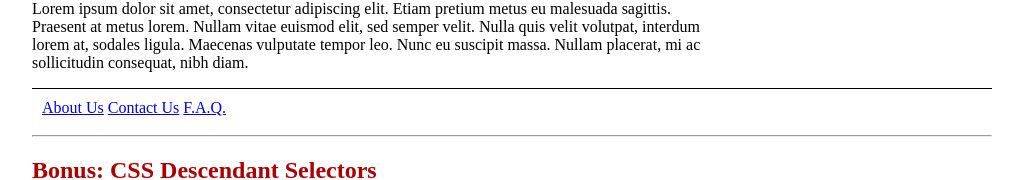
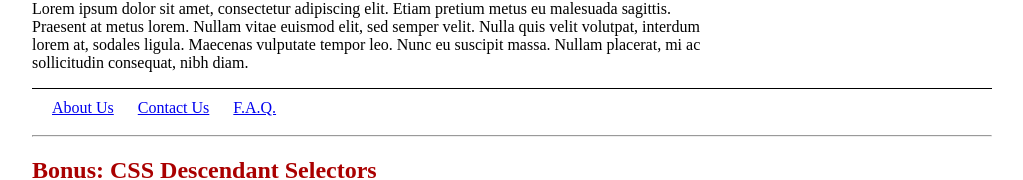
Before and after one commit to Paul-herrera/FrontEnd-Dev, a plain HTML site: page Assignment1/Assignment1/index.html in a window 1280 px wide. Shown: the part 758-938 px from the top of the page, without its empty margins (128-1151 px from the left). Drawn offline with Linux system fonts and the light colour scheme.

Commit message:
finished assignment1B

```diff
--- a/Assignment1/Assignment1/styles/main.css
+++ b/Assignment1/Assignment1/styles/main.css
@@ -47,6 +47,9 @@
     clear: both;
     padding: 10px;
 }
+.footer a {
+    padding: 10px;
+}
 .image-list2 {
     padding: 0;
     margin: 0;
```
